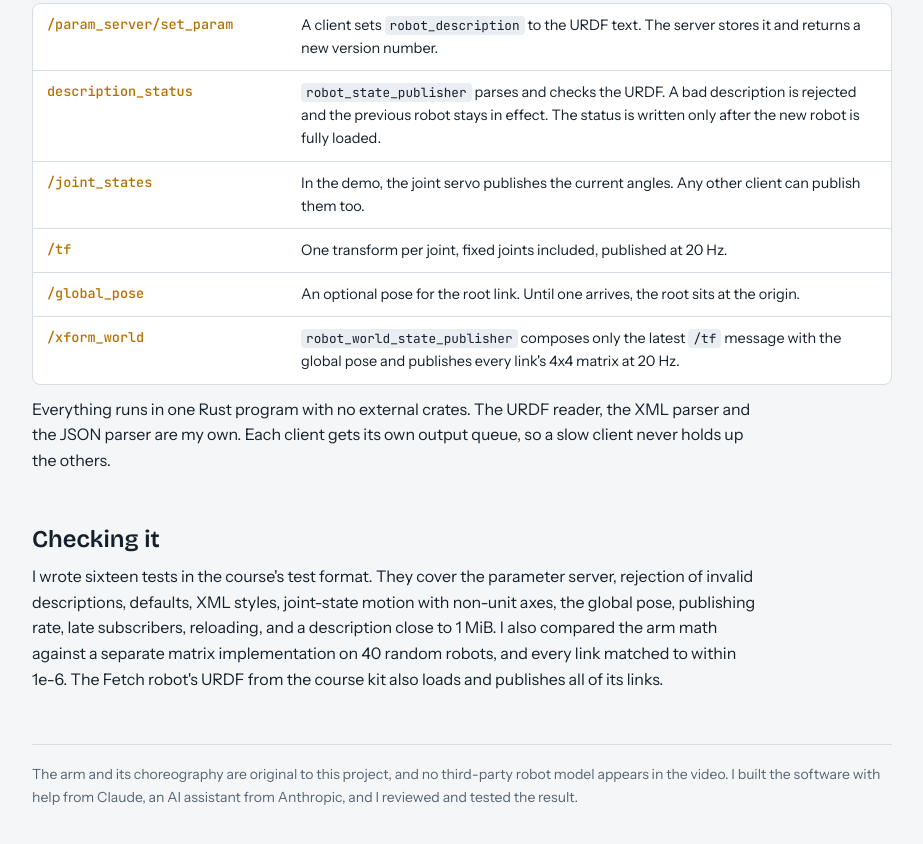
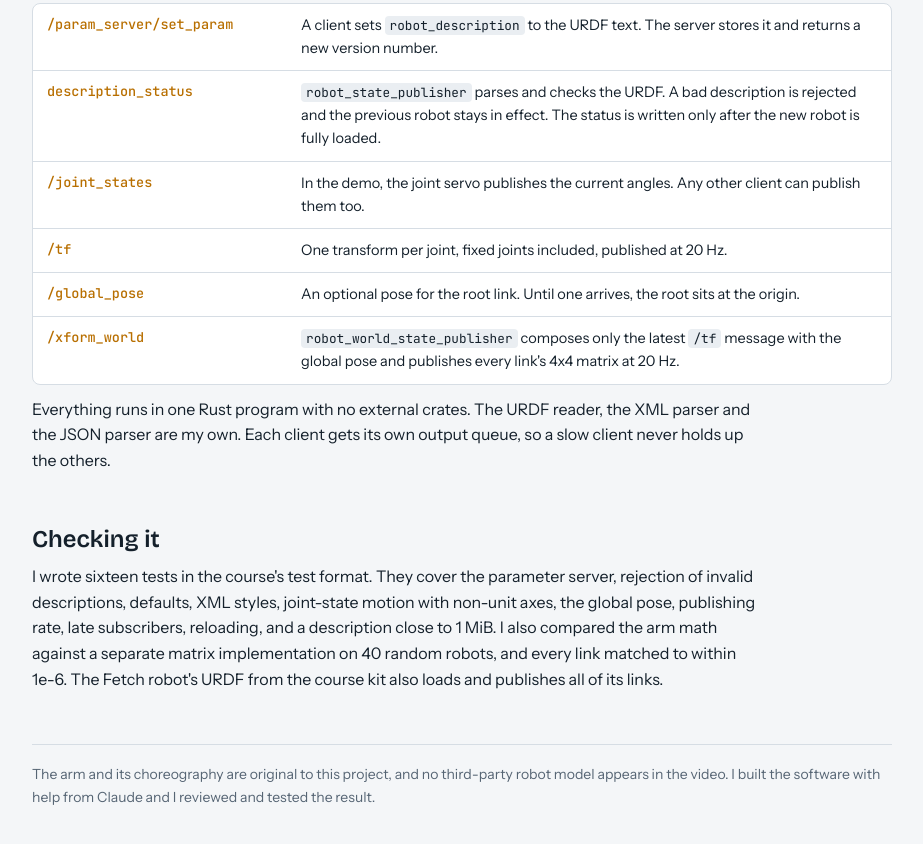
Before and after one commit to savjones/p3portfolio, a plain HTML site: page index.html in a window 1280 px wide. Shown: the part 2608-3452 px from the top of the page, without its empty margins (178-1101 px from the left). Drawn offline with nearby package versions, Linux system fonts and the light colour scheme.

Commit message:
Update footer text in index.html
Removed reference to AI assistant from the footer.

```diff
--- a/index.html
+++ b/index.html
@@ -142,7 +142,7 @@ T_global_link = T_global_root &middot; T_root_link</div>
 </section>
 
 <footer>
-  <p>The arm and its choreography are original to this project, and no third-party robot model appears in the video. I built the software with help from Claude, an AI assistant from Anthropic, and I reviewed and tested the result.</p>
+  <p>The arm and its choreography are original to this project, and no third-party robot model appears in the video. I built the software with help from Claude and I reviewed and tested the result.</p>
 </footer>
 </div>
 
```
